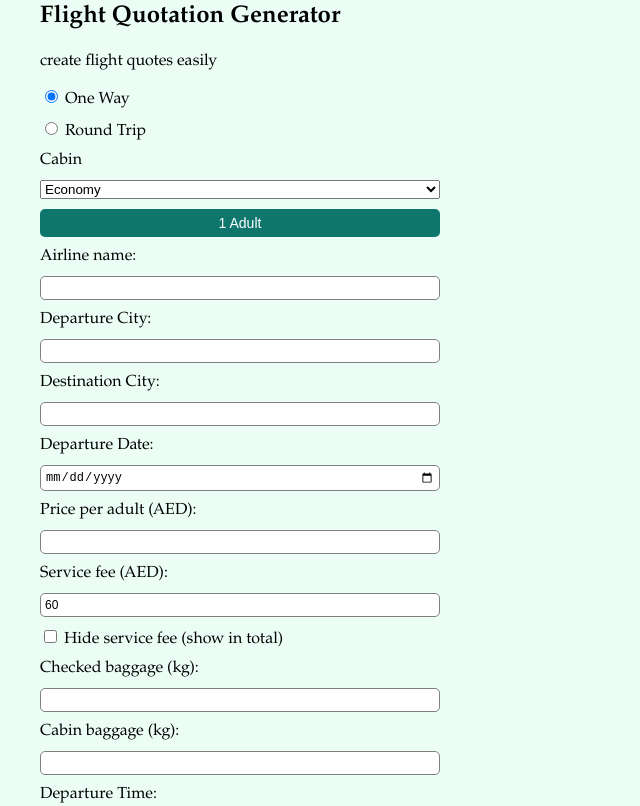
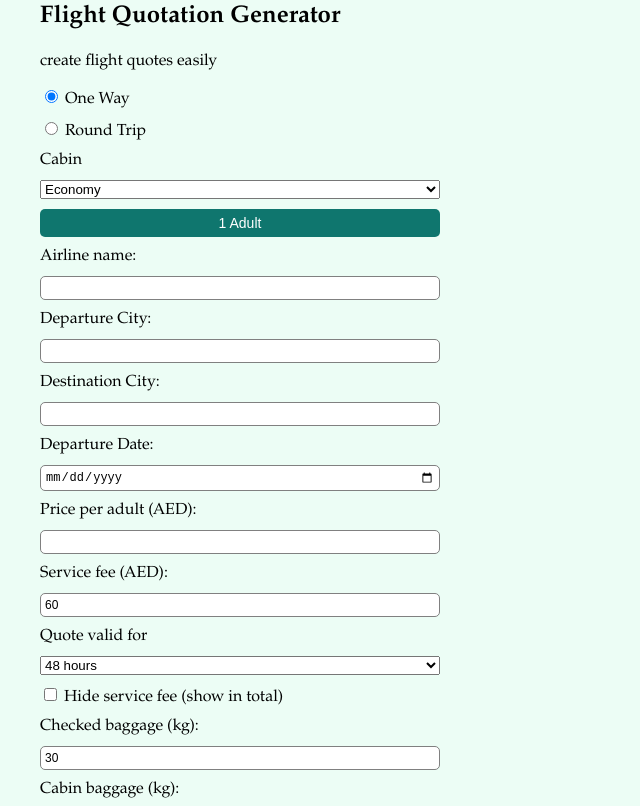
Before and after one commit to Kridiyatravels/AeroQuote, a plain HTML site: page index.html in a window 1280 px wide. Shown: the part 118-924 px from the top of the page, without its empty margins (0-640 px from the left). Drawn offline with Linux system fonts and the light colour scheme.

Commit message:
added quote validity dropdown and baggage defaults

```diff
--- a/index.html
+++ b/index.html
@@ -70,14 +70,20 @@
 </div>
         <label for="service-charge">Service fee (AED):</label>
         <input type="number" id="service-charge" name="service-charge" min="0" step="1" value="60">
+        <label for="validity">Quote valid for</label>
+        <select id="validity" name="validity">
+            <option>24 hours</option>
+            <option selected>48 hours</option>
+            <option>72 hours</option>
+        </select>
         <label>
             <input type="checkbox" id="hide-fee">
             Hide service fee (show in total)
         </label>
         <label for="baggage">Checked baggage (kg):</label>
-        <input type="text" id="baggage" name="baggage">
+        <input type="number" id="baggage" name="baggage" min="0" max="99" value="30">
         <label for="cabin-baggage">Cabin baggage (kg):</label>
-        <input type="text" id="cabin-baggage" name="cabin-baggage">
+        <input type="number" id="cabin-baggage" name="cabin-baggage" min="0" max="99" value="7">
         <label for="departure-time">Departure Time:</label>
         <input type="time" id="departure-time" name="departure-time">
         <label for="arrival-date">Arrival Date:</label>
```
